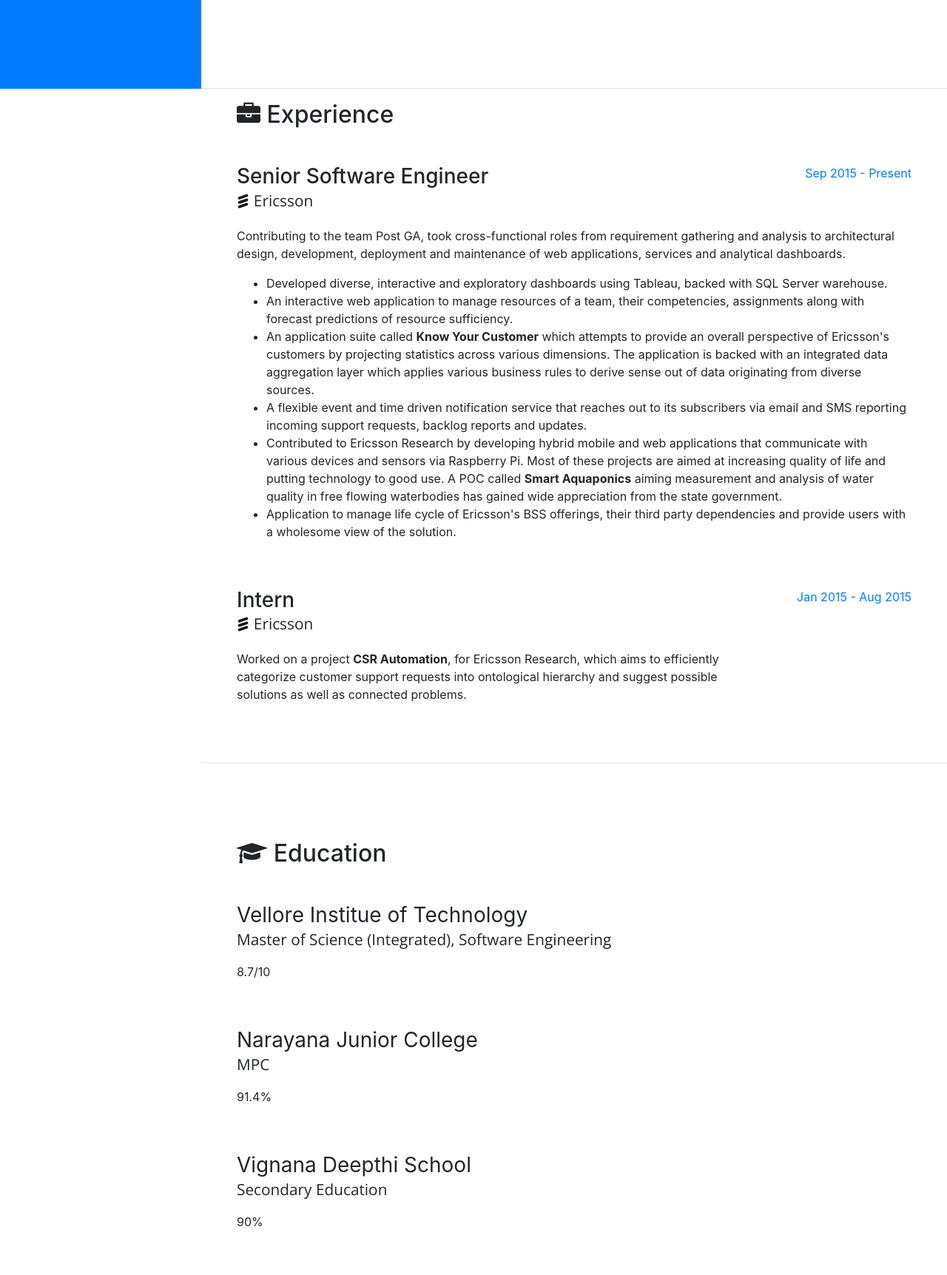
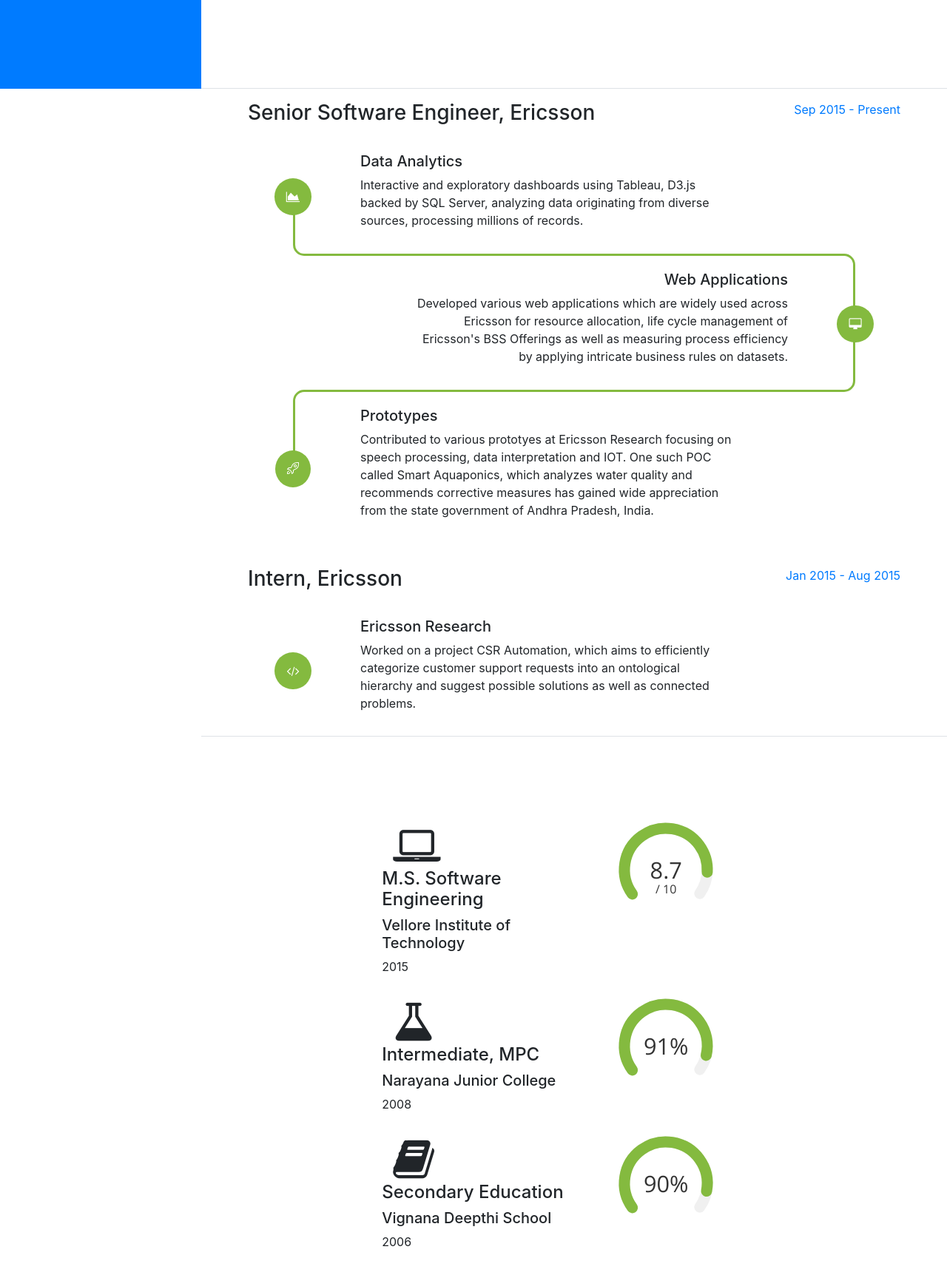
Before and after one commit to harshareddy1993/profile, a website with bundled scripts: page index.html in a window 1280 px wide. Shown: the part 680-2404 px from the top of the page at 74% size. Built offline with nearby package versions, Linux system fonts and the light colour scheme; a web font is replaced by a local one.

Commit message:
Changes to Education Section

```diff
--- a/css/resume.css
+++ b/css/resume.css
@@ -1,7 +1,8 @@
 body {
   font-family: 'Open Sans', serif;
   padding-top: 54px;
-  color: #242424; }
+  /* color: #242424;  */
+}
 
 @media (min-width: 992px) {
   body {
@@ -94,10 +95,20 @@
           #sideNav .navbar-collapse .navbar-nav .nav-item .nav-link {
             display: block; } }
 
+.accent{
+  color:#84ba3f;
+}
+
+.timeline-block {
+  padding-top: 20px;
+}
+
 section.resume-section {
   border-bottom: 1px solid #dee2e6;
   padding-top: 5rem !important;
-  padding-bottom: 5rem !important; }
+  padding-bottom: 5rem !important;
+  /* background: #e0e0e0 */
+}
   section.resume-section .resume-item .resume-date {
     min-width: none; }
 
@@ -122,3 +133,147 @@
   color: #A0A0A0; }
   a:hover, a:focus, a:active {
     color: #824027; }
+
+
+
+/*Timeline Styles*/
+
+.circle {
+  padding: 13px 16px;
+  border-radius: 50%;
+  background-color: #84ba3f;
+  color: #fff;
+  max-height: 50px;
+  z-index: 2;
+}
+
+.how-it-works.row .col-2 {
+  align-self: stretch;
+}
+.how-it-works.row .col-2::after {
+  content: "";
+  position: absolute;
+  border-left: 3px solid #84ba3f;
+  z-index: 1;
+}
+.how-it-works.row .col-2.bottom::after {
+  height: 50%;
+  left: 50%;
+  top: 50%;
+}
+.how-it-works.row .col-2.full::after {
+  height: 100%;
+  left: calc(50% - 3px);
+}
+.how-it-works.row .col-2.top::after {
+  height: 50%;
+  left: 50%;
+  top: 0;
+}
+
+
+.timeline div {
+  padding: 0;
+  height: 40px;
+}
+.timeline hr {
+  border-top: 3px solid #84ba3f;
+  margin: 0;
+  top: 17px;
+  position: relative;
+}
+.timeline .col-2 {
+  display: flex;
+  overflow: hidden;
+}
+.timeline .corner {
+  border: 3px solid #84ba3f;
+  width: 100%;
+  position: relative;
+  border-radius: 15px;
+}
+.timeline .top-right {
+  left: 50%;
+  top: -50%;
+}
+.timeline .left-bottom {
+  left: -50%;
+  top: calc(50% - 3px);
+}
+.timeline .top-left {
+  left: -50%;
+  top: -50%;
+}
+.timeline .right-bottom {
+  left: 50%;
+  top: calc(50% - 3px);
+}
+
+.education-details {
+  float: left;
+}
+
+.flot-left {
+  float: left
+}
+
+.margin-top50 {
+    margin-top: 50px;
+}
+
+.margin-bottom50 {
+    margin-bottom: 50px;
+}
+
+
+.icon-block i {
+    font-size: 60px;
+    margin: 8px 0 0;
+}
+
+.edu-icon {
+  float: left;
+}
+
+
+
+
+.GaugeMeter {
+  position: Relative;
+  text-align: Center;
+  overflow: Hidden;
+  cursor: Default;
+  display: inline-block;
+}
+
+.GaugeMeter SPAN, .GaugeMeter B {
+  width: 54%;
+  position: Absolute;
+  text-align: Center;
+  display: Inline-Block;
+  color: RGBa(0,0,0,.8);
+  font-weight: 100;
+  font-family: "Open Sans", Arial;
+  overflow: Hidden;
+  white-space: NoWrap;
+  text-overflow: Ellipsis;
+  margin: 0 23%;
+}
+
+.GaugeMeter[data-style="Semi"] B {
+  width: 80%;
+  margin: 0 10%;
+}
+
+.GaugeMeter S, .GaugeMeter U {
+  text-decoration: None;
+  font-size: .60em;
+  font-weight: 200;
+  opacity: .6;
+}
+
+.GaugeMeter B {
+  color: #000;
+  font-weight: 200;
+  opacity: .8;
+}
--- a/index.html
+++ b/index.html
@@ -67,16 +67,17 @@
     <div class="container-fluid p-0">
 
       <section class="resume-section p-3 p-lg-5 d-flex d-column" id="about">
-        <div class="my-auto">
+        <div style="text-align:center!important;margin:auto!important">
           <h2 class="mb-0">
-            Sri Harsha P
+          I am <span class="accent">Harsha</span>
           </h2>
-          <div class="subheading mb-5"> +91-7358050686
-            <a href="mailto:harshareddy@live.com">harshareddy@live.com</a>
-          </div>
-          <p class="mb-5">
-            I am a Full Stack web developer and data engineer with over 3 years of experience in development, integration and maintenance of data driven web applications and analytical dashboards targeted at automation and improving process efficiency.
+          <p class="mb-5" style="font-size:x-large">
+            <span
+             class="txt-rotate"
+             data-period="2000"
+             data-rotate='[ "Web Developer.", "Data Engineer." ]'></span>
           </p>
+
           <ul class="list-inline list-social-icons mb-0">
             <!-- <li class="list-inline-item">
               <a href="#">
@@ -115,21 +116,12 @@
       </section>
 
       <section class="resume-section p-3 p-lg-5 d-flex flex-column" id="experience">
-        <div class="my-auto">
-          <h2 class="mb-5">
-            <i class="fa fa-briefcase" aria-hidden="true"></i>
-            Experience
-          </h2>
-
-          <div class="resume-item d-flex flex-column flex-md-row mb-5">
-            <div class="resume-content mr-auto">
-
+        <div class="container my-auto">
           <div class="d-flex justify-content-between">
             <div class="">
-                  <h3 class="mb-0">Senior Software Engineer</h3>
+              <h3 class="mb-0">Senior Software Engineer, Ericsson</h3>
               <div class="subheading mb-3">
-                    <img src="img/ericsson.svg" alt="logo" class="inline-logo">
-                    Ericsson
+
               </div>
             </div>
             <div class="">
@@ -137,55 +129,157 @@
             </div>
           </div>
 
-
-
-
+          <div class="timeline-block">
+            <!--first section-->
+            <div class="row align-items-center how-it-works d-flex">
+              <div class="col-2 text-center bottom d-inline-flex justify-content-center align-items-center">
+                <div class="circle font-weight-bold"> <i class="fa fa-area-chart"></i> </div>
+              </div>
+              <div class="col-7">
+                <h5> Data Analytics</h5>
+                <p>Interactive and exploratory dashboards using Tableau, D3.js backed by SQL Server,
+                  analyzing data originating from diverse sources, processing millions of records.</p>
+              </div>
+            </div>
+            <!--path between 1-2-->
+            <div class="row timeline">
+              <div class="col-2">
+                <div class="corner top-right"></div>
+              </div>
+              <div class="col-8">
+                <hr/>
+              </div>
+              <div class="col-2">
+                <div class="corner left-bottom"></div>
+              </div>
+            </div>
+            <!--second section-->
+            <div class="row align-items-center justify-content-end how-it-works d-flex">
+              <div class="col-7 text-right">
+                <h5>Web Applications</h5>
                 <p>
-                Contributing to the team Post GA, took cross-functional roles from requirement gathering and analysis to architectural design, development, deployment and maintenance of web applications, services and analytical dashboards.
-                <ul>
-                  <li>Developed diverse, interactive and exploratory dashboards using Tableau, backed with SQL Server warehouse.</li>
-                  <li>An interactive web application to manage resources of a team, their competencies, assignments along with forecast predictions of resource sufficiency.</li>
-                  <li>An application suite called <b>Know Your Customer</b> which attempts to provide an overall perspective of Ericsson's customers by projecting statistics across various dimensions. The application is backed with an integrated data aggregation layer which applies various business rules to derive sense out of data originating from diverse sources. </li>
-                  <li>A flexible event and time driven notification service that reaches out to its subscribers via email and SMS reporting incoming support requests, backlog reports and updates. </li>
-                  <li>Contributed to Ericsson Research by developing hybrid mobile and web applications that communicate with various devices and sensors via Raspberry Pi. Most of these projects are aimed at increasing quality of life and putting technology to good use.  A POC called <b>Smart Aquaponics</b> aiming measurement and analysis of water quality in free flowing waterbodies has gained wide appreciation from the state government. </li>
-                  <li>Application to manage life cycle of Ericsson's BSS offerings, their third party dependencies and provide users with a wholesome view of the solution.</li>
-                </ul>
+                  Developed various web applications which are widely used across Ericsson for resource allocation, life cycle management of Ericsson's BSS Offerings
+                  as well as measuring process efficiency by applying intricate business rules on datasets.
+                </p>
+              </div>
+              <div class="col-2 text-center full d-inline-flex justify-content-center align-items-center">
+                <div class="circle font-weight-bold"> <i class="fa fa-desktop"></i> </div>
+              </div>
+            </div>
+            <!--path between 2-3-->
+            <div class="row timeline">
+              <div class="col-2">
+                <div class="corner right-bottom"></div>
+              </div>
+              <div class="col-8">
+                <hr/>
+              </div>
+              <div class="col-2">
+                <div class="corner top-left"></div>
+              </div>
+            </div>
+            <!--third section-->
+            <div class="row align-items-center how-it-works d-flex">
+              <div class="col-2 text-center top d-inline-flex justify-content-center align-items-center">
+                <div class="circle font-weight-bold"> <i class="icon-rocket"></i> </div>
+              </div>
+              <div class="col-7">
+                <h5>Prototypes</h5>
+                <p>
+                  Contributed to various prototyes at Ericsson Research focusing on speech processing, data interpretation and IOT.
+                  One such POC called Smart Aquaponics, which analyzes water quality and recommends corrective measures has gained wide appreciation from the state government of Andhra Pradesh, India.
                 </p>
               </div>
             </div>
+          </div>
+          <br>
+          <br>
 
-          <div class="resume-item d-flex flex-column flex-md-row mb-5">
-            <div class="resume-content mr-auto">
-              <h3 class="mb-0">Intern</h3>
+          <div class="d-flex justify-content-between">
+            <div class="">
+              <h3 class="mb-0">Intern, Ericsson</h3>
               <div class="subheading mb-3">
-                <img src="img/ericsson.svg" alt="logo" class="inline-logo">
-                Ericsson
+
               </div>
-              <p>
-                Worked on a project <b>CSR Automation</b>, for Ericsson Research, which aims to efficiently categorize customer support requests into ontological hierarchy and suggest possible solutions as well as connected problems.
-              </p>
             </div>
-            <div class="resume-date text-md-right">
+            <div class="">
               <span class="text-primary">Jan 2015 - Aug 2015</span>
             </div>
           </div>
 
+          <div class="timeline-block">
+
+            <!--third section-->
+            <div class="row align-items-center d-flex">
+              <div class="col-2 text-center top d-inline-flex justify-content-center align-items-center">
+                <div class="circle font-weight-bold"> <i class="fa fa-code"></i> </div>
+              </div>
+              <div class="col-7">
+                <h5>Ericsson Research</h5>
+                    Worked on a project CSR Automation, which aims to efficiently categorize customer support requests into an ontological hierarchy and suggest possible solutions as well as connected problems.
+                  <p>
+                </p>
+              </div>
+            </div>
           </div>
 
+        </div>
       </section>
 
       <section class="resume-section p-3 p-lg-5 d-flex flex-column" id="education">
       <div class="my-auto">
-          <h2 class="mb-5">
-            <i class="fa fa-graduation-cap" aria-hidden="true"></i>
-            Education
-          </h2>
+          <div class="container-sub">
+            <div class="full-divider"></div>
+            <div class="row d-flex justify-content-center">
+              <div class="col-4" style="margin-top:15px;margin-bottom:10px;">
+                <div class="col-3 edu-icon icon-block"><i class="fa fa-laptop"></i></div>
+                <div class="flot-left">
+                  <h4>M.S. Software Engineering</h4>
+                  <h5>Vellore Institute of Technology</h5>
+                  <span>2015</span>
+                </div>
+              </div>
+              <div class="col-3" style="margin-top:15px;margin-bottom:10px;">
+                <div class="GaugeMeter" data-percent="87" data-size=140  data-theme="Accent" data-width=15 data-style="Arch" data-text="8.7" data-label=" / 10"></div>
+              </div>
+            </div>
+            <div class="full-divider"></div>
+            <div class="row d-flex justify-content-center">
+              <div class="col-4" style="margin-top:15px;margin-bottom:10px;">
+                <div class="col-3 edu-icon icon-block"><i class="fa fa-flask"></i></div>
+                <div class="flot-left">
+                  <h4>Intermediate, MPC</h4>
+                  <h5>Narayana Junior College</h5>
+                  <span>2008</span>
+                </div>
+              </div>
+              <div class="col-3" style="margin-top:15px;margin-bottom:10px;">
+                <div class="GaugeMeter" data-percent="91" data-size=140  data-theme="Accent" data-text="91%" data-width=15 data-style="Arch"></div>
+              </div>
+            </div>
+            <div class="full-divider"></div>
+            <div class="row d-flex justify-content-center">
+              <div class="col-4" style="margin-top:15px;margin-bottom:10px;">
+                <div class="col-3 edu-icon icon-block"><i class="fa fa-book"></i></div>
+                <div class="flot-left">
+                  <h4>Secondary Education</h4>
+                  <h5>Vignana Deepthi School</h5>
+                  <span>2006</span>
+                </div>
+              </div>
+              <div class="col-3" style="margin-top:15px;margin-bottom:10px;">
+                <div class="GaugeMeter" data-percent="90" data-size=140  data-theme="Accent" data-text="90%" data-width=15 data-style="Arch"></div>
+              </div>
+            </div>
+          </div>
+      </div>
+
+        <!-- <div class="my-auto">
 
           <div class="resume-item d-flex flex-column flex-md-row mb-5">
             <div class="resume-content mr-auto">
               <h3 class="mb-0 education-title">Vellore Institue of Technology</h3>
               <div class="subheading mb-3">Master of Science (Integrated), Software Engineering</div>
-              <!-- <div></div> -->
               <p>8.7/10</p>
             </div>
           </div>
@@ -207,7 +301,7 @@
             </div>
           </div>
 
-        </div>
+        </div> -->
       </section>
 
       <section class="resume-section p-3 p-lg-5 d-flex flex-column" id="skills">
@@ -336,12 +430,18 @@
     <!-- Bootstrap core JavaScript -->
     <script src="vendor/jquery/jquery.min.js"></script>
     <script src="vendor/bootstrap/js/bootstrap.bundle.min.js"></script>
+    <script src="vendor/GaugeMeter.js"></script>
+
+    <script type="text/javascript">
+      $(".GaugeMeter").gaugeMeter();
+    </script>
 
     <!-- Plugin JavaScript -->
     <script src="vendor/jquery-easing/jquery.easing.min.js"></script>
 
     <!-- Custom scripts for this template -->
     <script src="js/resume.min.js"></script>
+    <script src="js/text_ext.js"></script>
 
   </body>
 
--- /dev/null
+++ b/js/text_ext.js
@@ -0,0 +1,56 @@
+var TxtRotate = function(el, toRotate, period) {
+  this.toRotate = toRotate;
+  this.el = el;
+  this.loopNum = 0;
+  this.period = parseInt(period, 10) || 2000;
+  this.txt = '';
+  this.tick();
+  this.isDeleting = false;
+};
+
+TxtRotate.prototype.tick = function() {
+  var i = this.loopNum % this.toRotate.length;
+  var fullTxt = this.toRotate[i];
+
+  if (this.isDeleting) {
+    this.txt = fullTxt.substring(0, this.txt.length - 1);
+  } else {
+    this.txt = fullTxt.substring(0, this.txt.length + 1);
+  }
+
+  this.el.innerHTML = '<span class="wrap">'+this.txt+'</span>';
+
+  var that = this;
+  var delta = 300 - Math.random() * 100;
+
+  if (this.isDeleting) { delta /= 2; }
+
+  if (!this.isDeleting && this.txt === fullTxt) {
+    delta = this.period;
+    this.isDeleting = true;
+  } else if (this.isDeleting && this.txt === '') {
+    this.isDeleting = false;
+    this.loopNum++;
+    delta = 500;
+  }
+
+  setTimeout(function() {
+    that.tick();
+  }, delta);
+};
+
+window.onload = function() {
+  var elements = document.getElementsByClassName('txt-rotate');
+  for (var i=0; i<elements.length; i++) {
+    var toRotate = elements[i].getAttribute('data-rotate');
+    var period = elements[i].getAttribute('data-period');
+    if (toRotate) {
+      new TxtRotate(elements[i], JSON.parse(toRotate), period);
+    }
+  }
+  // INJECT CSS
+  var css = document.createElement("style");
+  css.type = "text/css";
+  css.innerHTML = ".txt-rotate > .wrap { border-right: 0.08em solid #666 }";
+  document.body.appendChild(css);
+};
```
Also changed, not shown: vendor/GaugeMeter.js (added). Lines whose indentation alone changed are shown as unchanged.
